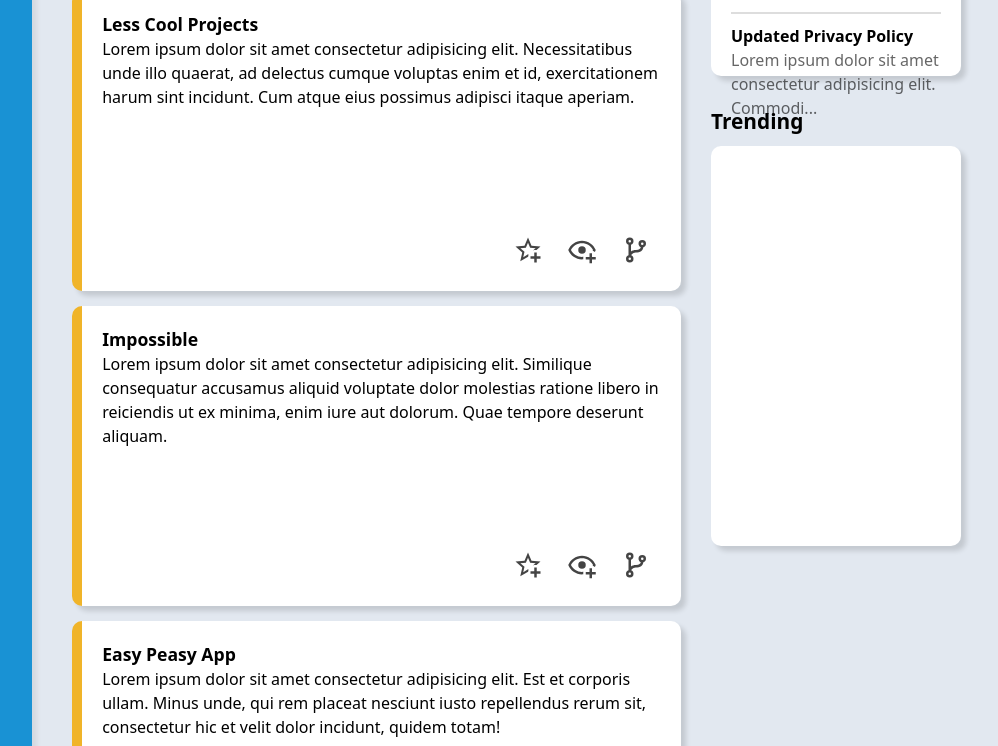
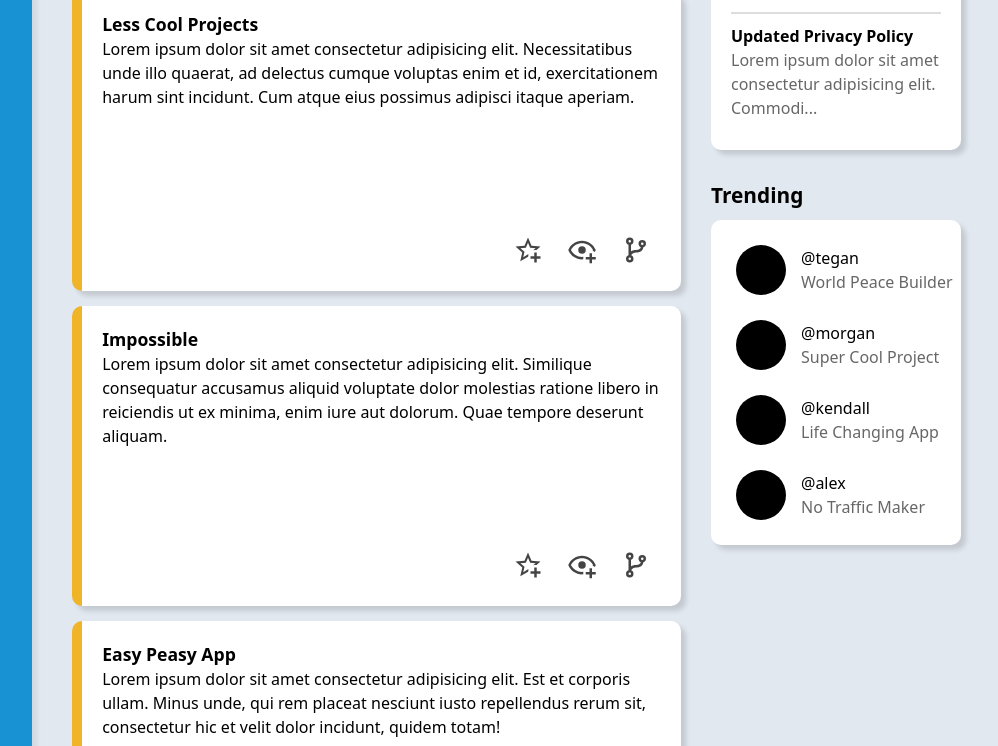
Before and after one commit to cobbland/admin-dashboard, a plain HTML site: page index.html in a window 1280 px wide. Shown: the part 624-1370 px from the top of the page, without its empty margins (279-1277 px from the left). Drawn offline with Linux system fonts and the light colour scheme.

Commit message:
Add tending

```diff
--- a/css/style.css
+++ b/css/style.css
@@ -60,7 +60,7 @@ img, picture, video, canvas, svg {
 .main-pane {
     padding: 40px;
     display: grid;
-    grid-template-rows: 30px 400px 10px 30px 400px max-content;
+    grid-template-rows: 30px max-content 10px 30px max-content max-content;
     grid-template-columns: 1fr 250px;
     gap: 10px;
 }
@@ -240,6 +240,24 @@ img, picture, video, canvas, svg {
 
 .trending {
     grid-row: 5 / 6;
+    display: grid;
+    grid-template-rows: repeat(4, max-content);
+    gap: 15px;
+}
+
+.trend {
+    display: grid;
+    grid-template-columns: repeat(2, max-content);
+    align-items: center;
+    gap: 10px;
+}
+
+.user-name {
+    transition: 0.3s;
+}
+
+.tagline {
+    color: #00000099;
 }
 
 .announcements,
@@ -290,7 +308,8 @@ img, picture, video, canvas, svg {
 .user-section div:hover,
 .user-section img:hover,
 label:hover,
-.announcement-title:hover {
+.announcement-title:hover,
+.user-name:hover {
     fill: #1992D4;
     color: #1992D4;
     cursor: pointer;
--- a/index.html
+++ b/index.html
@@ -155,7 +155,36 @@
                 </div>
             </div>
             <div class="trending-title">Trending</div>
-            <div class="trending"></div>
+            <div class="trending">
+                <div class="trend">
+                    <div class="trend-icon"><svg height="60px" xmlns="http://www.w3.org/2000/svg" viewBox="0 0 24 24"><title>circle</title><path d="M12,2A10,10 0 0,0 2,12A10,10 0 0,0 12,22A10,10 0 0,0 22,12A10,10 0 0,0 12,2Z" /></svg></div>
+                    <div class="trend-user">
+                        <div class="user-name">@tegan</div>
+                        <div class="tagline">World Peace Builder</div>
+                    </div>
+                </div>
+                <div class="trend">
+                    <div class="trend-icon"><svg height="60px" xmlns="http://www.w3.org/2000/svg" viewBox="0 0 24 24"><title>circle</title><path d="M12,2A10,10 0 0,0 2,12A10,10 0 0,0 12,22A10,10 0 0,0 22,12A10,10 0 0,0 12,2Z" /></svg></div>
+                    <div class="trend-user">
+                        <div class="user-name">@morgan</div>
+                        <div class="tagline">Super Cool Project</div>
+                    </div>
+                </div>
+                <div class="trend">
+                    <div class="trend-icon"><svg height="60px" xmlns="http://www.w3.org/2000/svg" viewBox="0 0 24 24"><title>circle</title><path d="M12,2A10,10 0 0,0 2,12A10,10 0 0,0 12,22A10,10 0 0,0 22,12A10,10 0 0,0 12,2Z" /></svg></div>
+                    <div class="trend-user">
+                        <div class="user-name">@kendall</div>
+                        <div class="tagline">Life Changing App</div>
+                    </div>
+                </div>
+                <div class="trend">
+                    <div class="trend-icon"><svg height="60px" xmlns="http://www.w3.org/2000/svg" viewBox="0 0 24 24"><title>circle</title><path d="M12,2A10,10 0 0,0 2,12A10,10 0 0,0 12,22A10,10 0 0,0 22,12A10,10 0 0,0 12,2Z" /></svg></div>
+                    <div class="trend-user">
+                        <div class="user-name">@alex</div>
+                        <div class="tagline">No Traffic Maker</div>
+                    </div>
+                </div>
+            </div>
             </div>
         </div>
 
```
